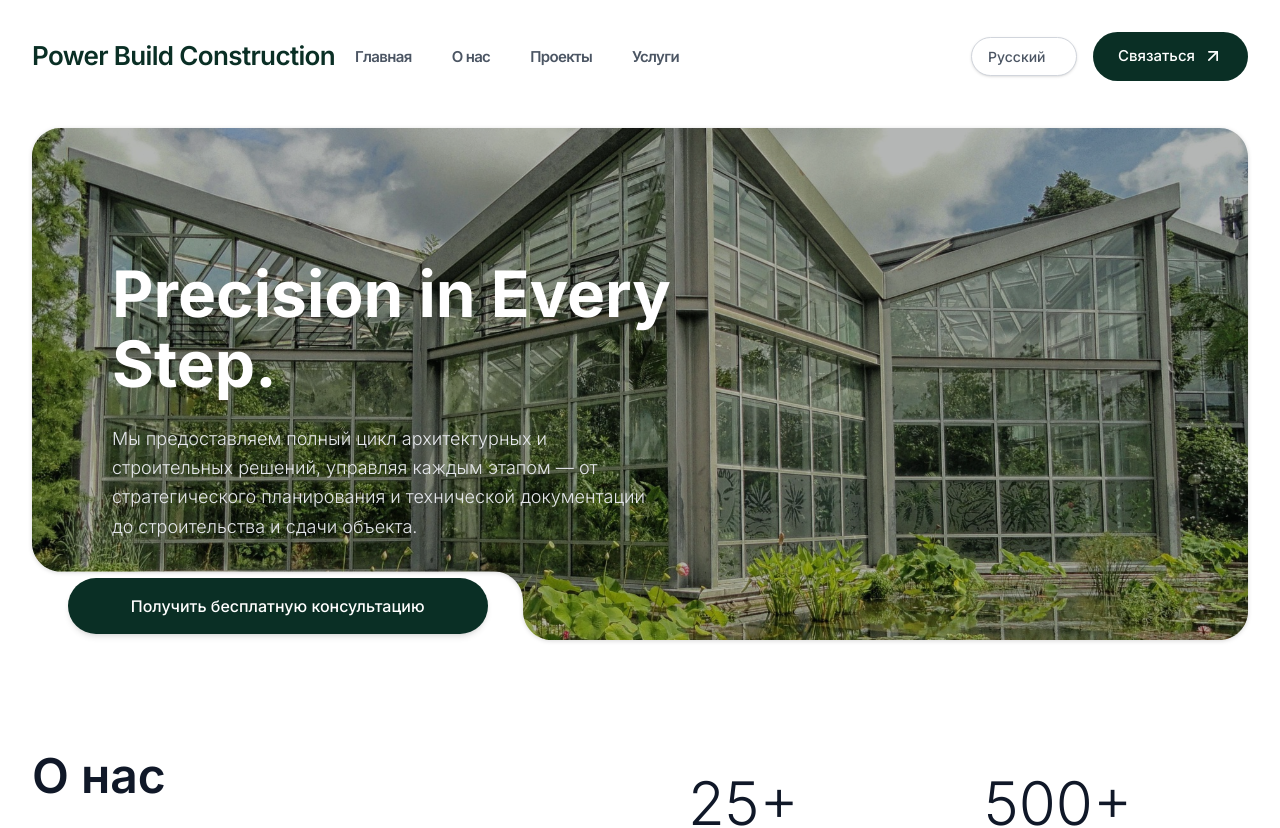
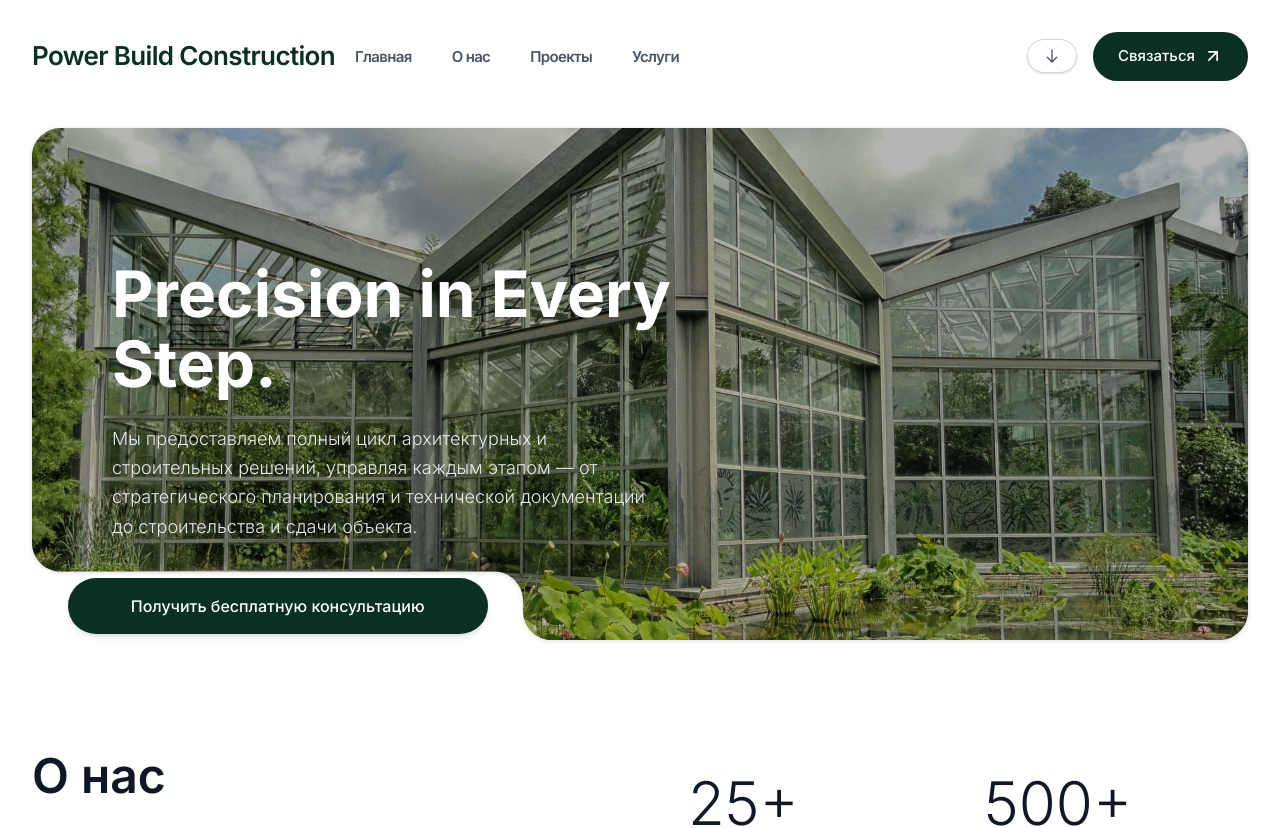
Before and after one commit to shokhaway01/uft-landing-task, a Next.js app: page /1 in a window 1280 px wide. Shown: the top 828 px of the page. Built offline with nearby package versions, Linux system fonts and the light colour scheme.

Commit message:
Finishing the commit message:

```diff
--- a/src/components/header/LanguageSwitcher.tsx
+++ b/src/components/header/LanguageSwitcher.tsx
@@ -1,6 +1,7 @@
 'use client';
 
 import { useRouter } from 'next/navigation';
+import { useState } from 'react';
 
 const languages = [
   { code: 'ru', label: 'Русский' },
@@ -10,18 +11,47 @@ const languages = [
 
 export function LanguageSwitcher({ currentLang }: { currentLang: string }) {
   const router = useRouter();
+  const [isOpen, setIsOpen] = useState(false);
+
+  const currentLanguage = languages.find((lang) => lang.code === currentLang);
 
   return (
-    <select
-      value={currentLang}
-      onChange={(e) => router.push(`/${e.target.value}`)}
-      className="px-4 py-2 bg-white border border-gray-300 rounded-full text-[14px] font-medium text-[#4B5563] hover:border-primary-dark focus:outline-none focus:ring-2 focus:ring-primary-dark focus:ring-offset-2 transition-all cursor-pointer appearance-none shadow-sm hover:shadow-md"
-    >
-      {languages.map((lang) => (
-        <option key={lang.code} value={lang.code}>
-          {lang.label}
-        </option>
-      ))}
-    </select>
+    <div className="relative">
+      <button
+        onClick={() => setIsOpen(!isOpen)}
+        className="px-4 py-2 bg-white border border-gray-300 rounded-full text-[14px] font-medium text-[#4B5563] hover:border-primary-dark focus:outline-none focus:ring-2 focus:ring-primary-dark focus:ring-offset-2 transition-all cursor-pointer shadow-sm hover:shadow-md flex items-center gap-2"
+      >
+        {currentLanguage?.label}
+        <svg
+          className={`w-4 h-4 transition-transform duration-300 ${isOpen ? 'rotate-180' : ''}`}
+          fill="none"
+          stroke="currentColor"
+          viewBox="0 0 24 24"
+        >
+          <path strokeLinecap="round" strokeLinejoin="round" strokeWidth={2} d="M19 14l-7 7m0 0l-7-7m7 7V3" />
+        </svg>
+      </button>
+
+      {isOpen && (
+        <div className="absolute top-full mt-2 w-full bg-white border border-gray-300 rounded-lg shadow-lg overflow-hidden animate-in fade-in zoom-in-95 duration-200 z-50">
+          {languages.map((lang) => (
+            <button
+              key={lang.code}
+              onClick={() => {
+                router.push(`/${lang.code}`);
+                setIsOpen(false);
+              }}
+              className={`w-full px-4 py-2 text-left text-sm transition-colors ${
+                lang.code === currentLang
+                  ? 'bg-primary-dark text-white'
+                  : 'text-gray-700 hover:bg-gray-100'
+              }`}
+            >
+              {lang.label}
+            </button>
+          ))}
+        </div>
+      )}
+    </div>
   );
 }
```
Also changed, not shown: 1 other file (tests, documents, lock files or other folders).
